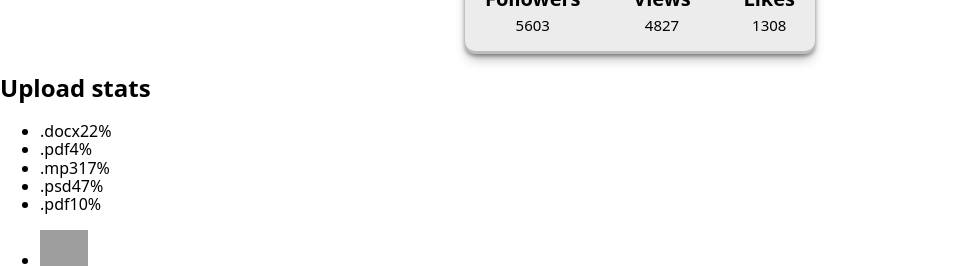
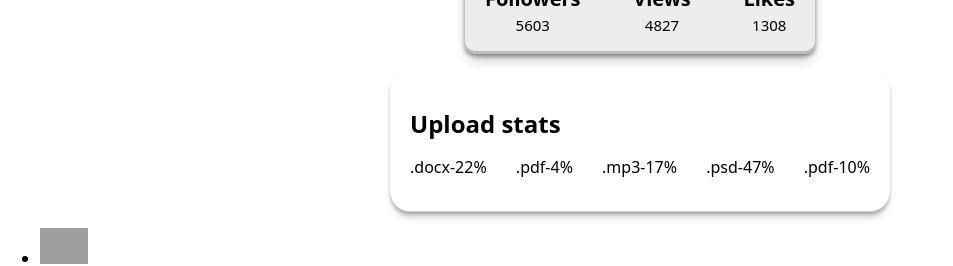
Before and after one commit to UlianaNad/goit-react-hw-01-components, a React (Create React App) app: page / in a window 1280 px wide. Shown: the part 331-597 px from the top of the page, without its empty margins (0-953 px from the left). Built offline with nearby package versions, Linux system fonts and the light colour scheme; grey boxes are pictures that could not be loaded.

Commit message:
Styled Stats

```diff
--- a/src/components/Profile/Profile.jsx
+++ b/src/components/Profile/Profile.jsx
@@ -30,7 +30,7 @@ export const Profile = ({ user }) => {
 };
 
 Profile.propTypes = {
-  data: PropTypes.shape({
+  user: PropTypes.shape({
     username:PropTypes.string,
     tag: PropTypes.string,
     location: PropTypes.string,
--- a/src/components/Statistics/Statistics.jsx
+++ b/src/components/Statistics/Statistics.jsx
@@ -1,4 +1,5 @@
-import { StyledSection } from "./Statistics.styled";
+import { StyledSection, StyledUl } from "./Statistics.styled";
+import PropTypes from 'prop-types';
 
 export const Statistics = data => {
   const {title, stats } = data;
@@ -6,14 +7,21 @@ export const Statistics = data => {
     <StyledSection>
       <h2 className="title">{title}</h2>
 
-      <ul className="stat-list">
+      <StyledUl>
         {stats.map(({ id, label, percentage }) => (
           <li className="item" key={id}>
-            <span className="label">{label}</span>
+            <span className="label">{label}-</span>
             <span className="percentage">{percentage}%</span>
           </li>
         ))}
-      </ul>
+      </StyledUl>
     </StyledSection>
   );
 };
+
+
+Statistics.protoTypes = {
+  data: PropTypes.shape({
+    title:PropTypes.string,
+  })
+}
--- a/src/components/Statistics/Statistics.styled.js
+++ b/src/components/Statistics/Statistics.styled.js
@@ -1,4 +1,16 @@
 import styled from 'styled-components';
 export const StyledSection = styled.section`
-
+  width: 500px;
+  margin: 0 auto;
+  padding: 20px;
+  border-radius: 20px;
+  box-shadow: rgba(0, 0, 0, 0.2) 0px 2px 3px,
+    rgba(0, 0, 0, 0.2) 0px 7px 7px -2px, rgba(0, 0, 0, 0.2) 0px -1px 0px inset;
 `;
+export const StyledUl = styled.ul`
+      list-style: none;
+    display: flex;
+    justify-content: space-between;
+    align-items: center;
+    padding-left: 0;
+`;
```
Also changed, not shown: src/components/Transaction/Transaction.jsx (added).
